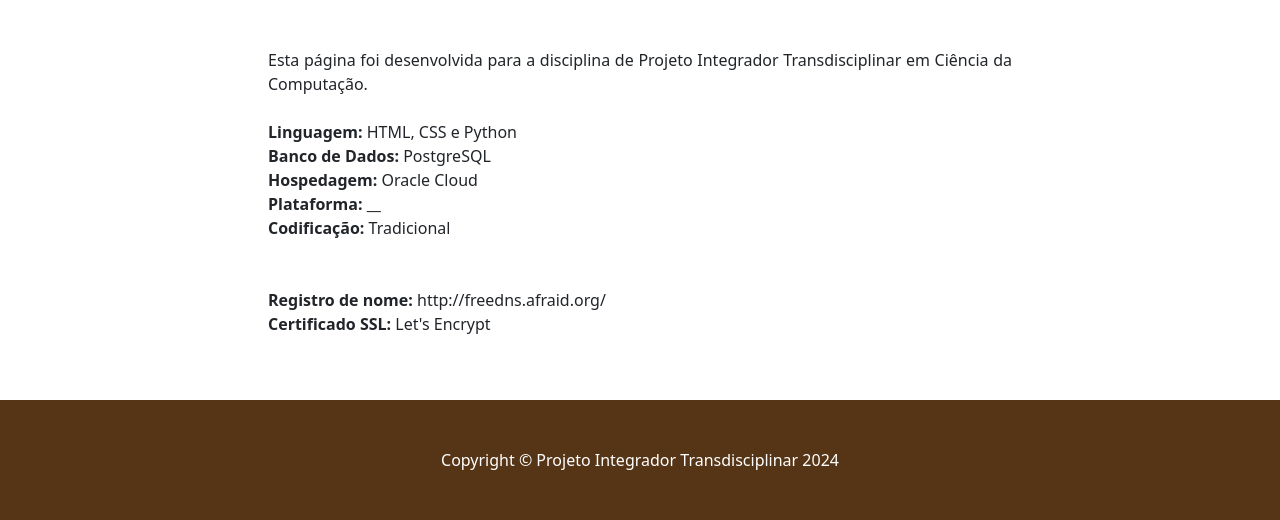
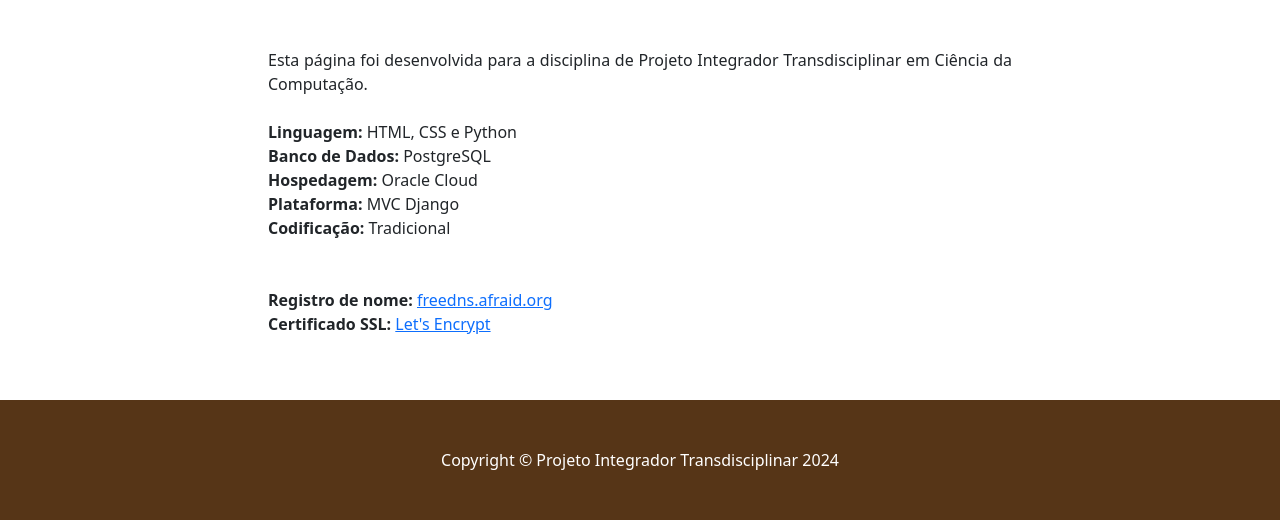
Before and after one commit to samuelwerneck/cafe, a Django app: page /about/ in a window 1280 px wide. Shown: the part 289-809 px from the top of the page. Run offline with Django 5.2, Linux system fonts and the light colour scheme.

Commit message:
Ajustes na página "Sobre"

```diff
--- a/store/templates/about.html
+++ b/store/templates/about.html
@@ -22,11 +22,11 @@
 						<strong>Linguagem:</strong> HTML, CSS e Python<br/>
 						<strong>Banco de Dados:</strong> PostgreSQL<br/>
 						<strong>Hospedagem:</strong> Oracle Cloud<br/>
-						<strong>Plataforma:</strong> __<br/>
+						<strong>Plataforma:</strong> MVC Django<br/>
 						<strong>Codificação:</strong> Tradicional<br/>
 						<br/><br/>
-						<strong>Registro de nome:</strong> http://freedns.afraid.org/<br/>
-						<strong>Certificado SSL:</strong> Let's Encrypt<br/>
+						<strong>Registro de nome:</strong> <a href="https://freedns.afraid.org"> freedns.afraid.org</a><br/>
+						<strong>Certificado SSL:</strong> <a href="https://letsencrypt.org"> Let's Encrypt</a><br/>
 
         				</p>
         				<br/><br/>
```
